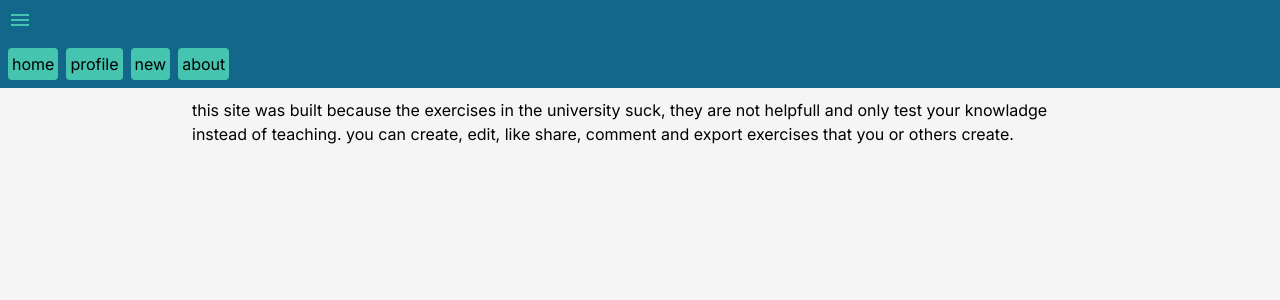
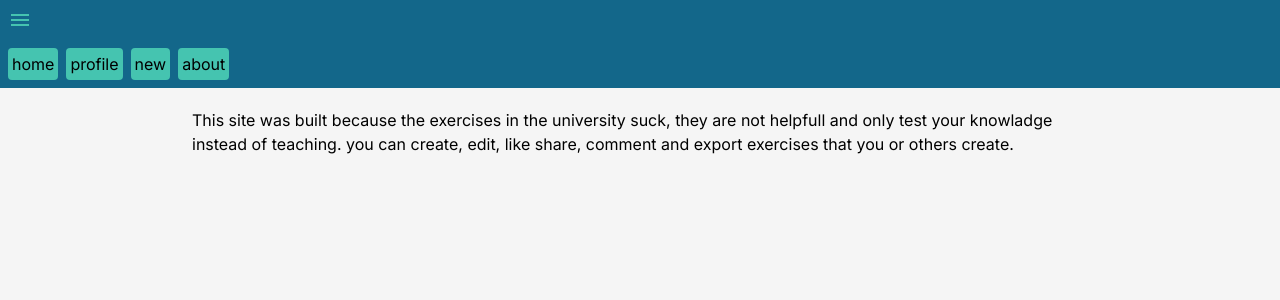
Before and after one commit to KalabusChipopino/exercise, a Next.js app in the folder front/: page /about in a window 1280 px wide. Shown: the top 300 px of the page. Built offline with nearby package versions, Linux system fonts and the light colour scheme.

Commit message:
test no.2

```diff
--- a/front/app/about/page.tsx
+++ b/front/app/about/page.tsx
@@ -1,6 +1,6 @@
 export default function Profile() {
-    return <div className=" w-full px-[15vw] pt-[10px]">
-        this site was built because the exercises in the university suck,
+    return <div className=" w-full px-[15vw] pt-[20px]">
+        This site was built because the exercises in the university suck,
         they are not helpfull and only test your knowladge instead of
         teaching. you can create, edit, like share, comment and export
         exercises that you or others create.
```
